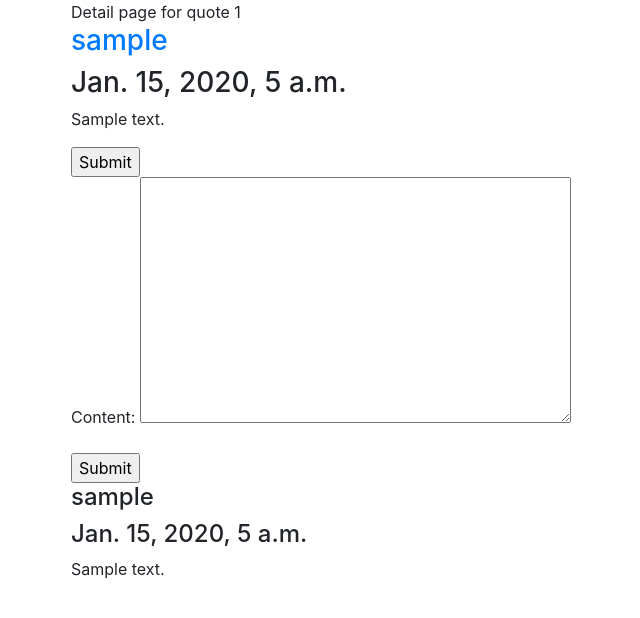
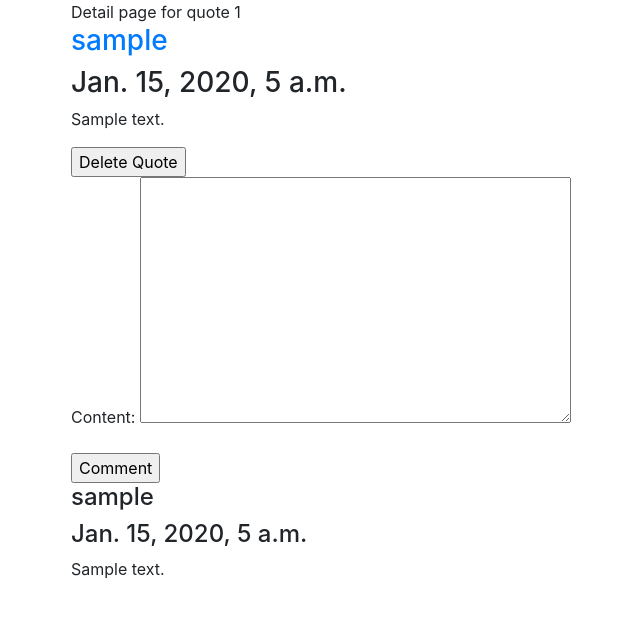
Before and after one commit to demurewolf/twitter_clone, a Django app: page /1/ in a window 1280 px wide. Shown: the part 56-674 px from the top of the page, without its empty margins (14-654 px from the left). Run offline with Django 3.2, Linux system fonts and the light colour scheme; a user stored in the database is signed in; tables that the repository leaves empty hold one stand-in row (values such as "Sample post"); some libraries are stand-ins or nearby versions.

Commit message:
User can only delete quotes they've published

```diff
--- a/quoter/quotes/templates/quotes/detail.html
+++ b/quoter/quotes/templates/quotes/detail.html
@@ -6,15 +6,17 @@
     <h3>{{ quote.pub_date }}</h3>
     <p>{{ quote.content }}</p>
 
-    <form method="DELETE" action="{% url 'quotes:delete' quote_id=quote.id%}">
-        <input type="submit" name="Delete Quote">
-    </form>
+    {% if delete_perm %}
+        <form method="DELETE" action="{% url 'quotes:delete' quote_id=quote.id%}">
+            <input type="submit" name="Delete" value="Delete Quote">
+        </form>
+    {% endif %}
 
     {% if form %}
         <form method="POST" action="">
             {% csrf_token %}
             {{ form.as_p }}
-            <input type="submit" name="Comment">
+            <input type="submit" name="Comment" value="Comment">
         </form>
     {% endif %}
 
--- a/quoter/quotes/views.py
+++ b/quoter/quotes/views.py
@@ -27,12 +27,15 @@ def detail(request, quote_id):
     # Present form for new comments if user is logged in
     if request.user.is_authenticated:
         form = CommentForm()
+        delete_perm = request.user.username == quote.author.username
+
     else:
         form = None
+        delete_perm = False
 
     comments = Comment.objects.filter(quote=quote_id)
 
-    return render(request, 'quotes/detail.html', context={'quote': quote, 'comments': comments, 'form': form})
+    return render(request, 'quotes/detail.html', context={'quote': quote, 'comments': comments, 'form': form, 'delete_perm':delete_perm})
 
 @login_required
 def create(request):
```
